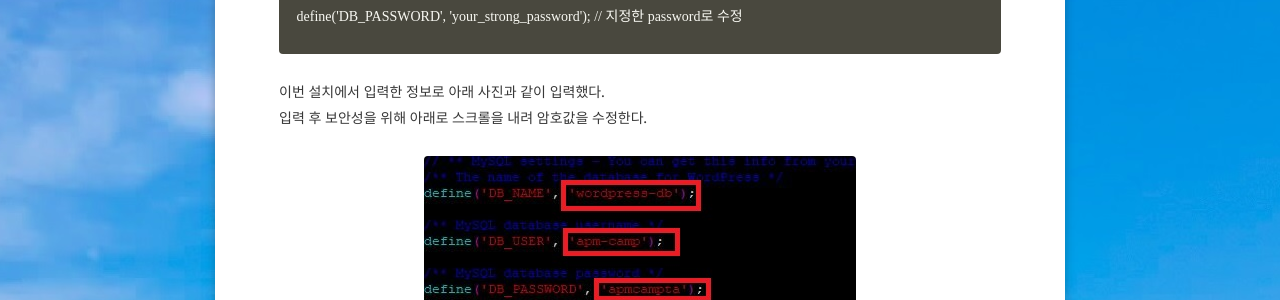
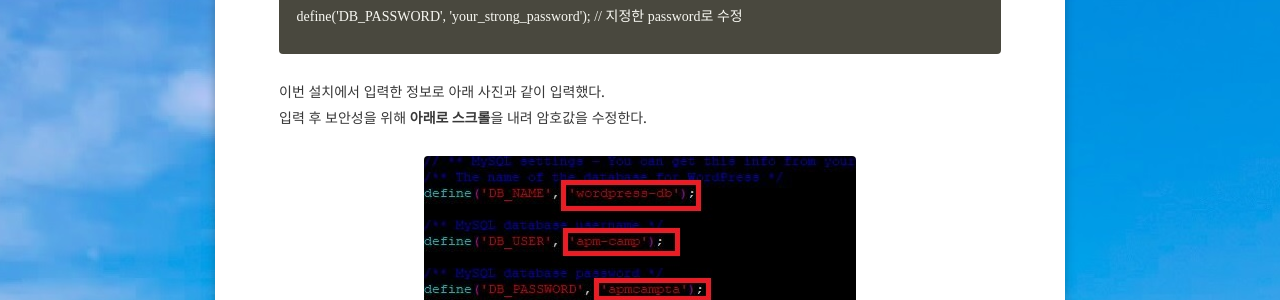
Before and after one commit to kangyechan/kangyechan.github.io, a Jekyll site: the page built from _posts/post/2019-01-08-aws-ec2-server-wp.md, in a window 1280 px wide and 900 px high, scrolled down 1859 px. Shown: the part 150-450 px from the top of the window. Built offline with Jekyll 4.4.1, drawn with Linux system fonts in a browser that asks for light colours; some web fonts are replaced.

```diff
--- a/_posts/post/2019-01-08-aws-ec2-server-wp.md
+++ b/_posts/post/2019-01-08-aws-ec2-server-wp.md
@@ -71,7 +71,7 @@ DATABASE 이름에 대해서는 \`(숫자 1 왼쪽의 ~의 위치에 있는 특
 {% endhighlight %}
 
 이번 설치에서 입력한 정보로 아래 사진과 같이 입력했다.
-입력 후 보안성을 위해 아래로 스크롤을 내려 암호값을 수정한다.
+입력 후 보안성을 위해 <b>아래로 스크롤</b>을 내려 암호값을 수정한다.
 
 <figure>
 	<a href="{{site.url}}/assets/img/post/ec2_wp/wp_2.JPG"><img src="{{site.url}}/assets/img/post/ec2_wp/wp_2.JPG"></a>
```
